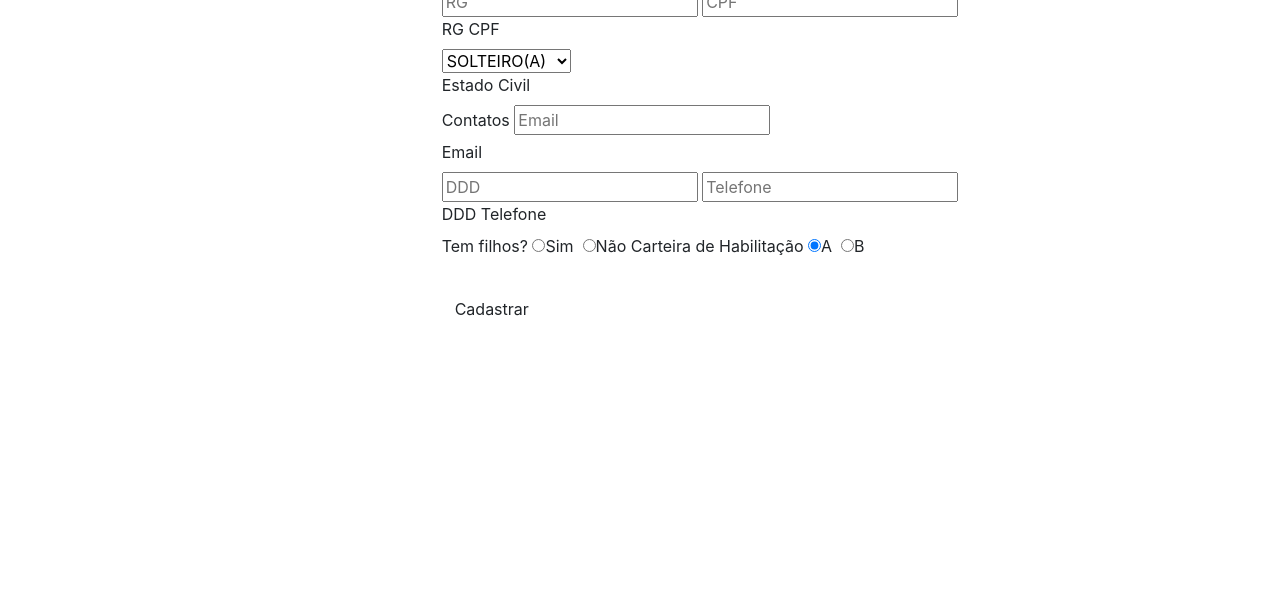
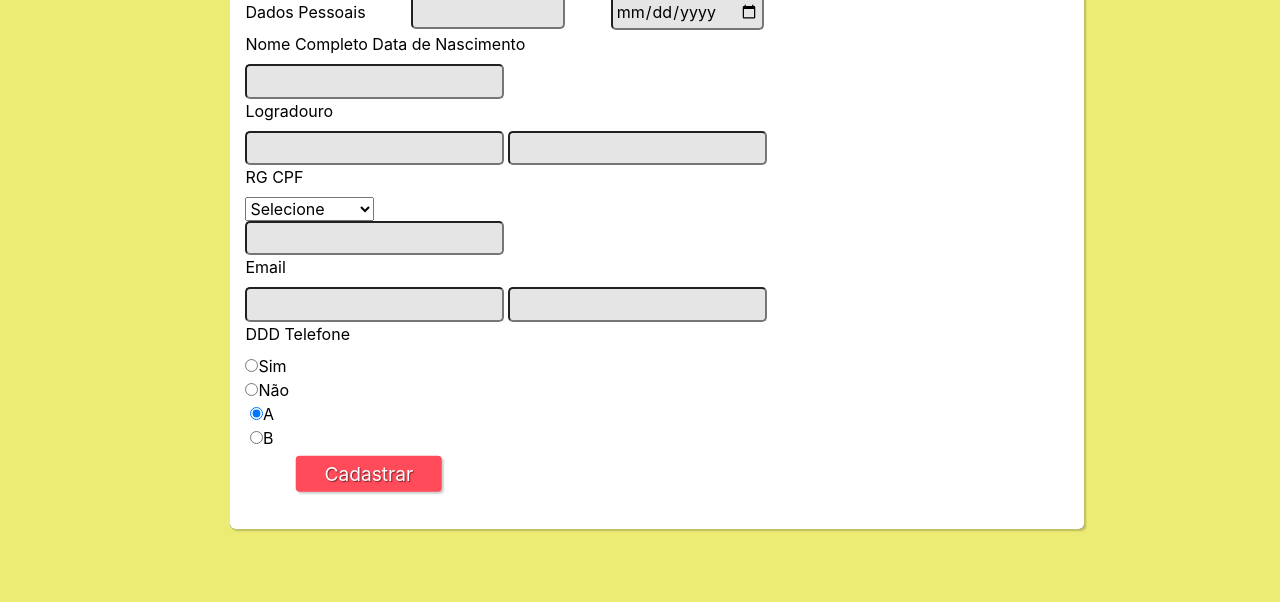
Before and after one commit to AndreyMouraGouvea/FormularioCadastroRevisao, a plain HTML site: page index.html in a window 1280 px wide. Shown: the part 198-800 px from the top of the page. Drawn offline with nearby package versions, Linux system fonts and the light colour scheme.

Commit message:
Poucos progressos

```diff
--- a/index.html
+++ b/index.html
@@ -22,34 +22,36 @@
 			<div class="col-sm-2">
 				<img src="img/curriculo.png" id="curriculo">
 			</div>
+			<!--  -->
+
 				<div class="col-sm-8 offset-2" id="titulo">
 					<div class="row">
 						<h1 id="titletop"> CADASTRO DE CURRÍCULO </h1>
 					</div>
 					<div class="row">
-					<div class="col-sm-12">
+						<div class="col-sm-12" id="workspace">
 							<!-- Início Formulário -->
 							<form>
 								<fieldset>
-								<label id="dados">Dados Pessoais</label>
-								<input type="text" name="nome" id="nome" required="" placeholder="Nome Completo">
-								<input type="date" name="data" id="data" required="" placeholder="Data de Nascimento">
+									<label id="completo">Dados Pessoais</label>
+									<input type="text" name="nome" id="nome" required="">
+									<input type="date" name="data" id="data" required="">
 								</fieldset>
 								<fieldset>
-								<label for="nome">Nome Completo</label>
-								<label for="data">Data de Nascimento</label>
+									<label for="nome" id="nome1">Nome Completo</label>
+									<label for="data" id="data1">Data de Nascimento</label>
 								</fieldset>
 								<!--  -->
 								<fieldset>
-								<input type="text" name="logradouro" id="logradouro" required="" placeholder="Logradouro">
+									<input type="text" name="logradouro" id="logradouro" required="">
 								</fieldset>
 								<fieldset>
 									<label for="logradouro">Logradouro</label>
 								</fieldset>
 								<!--  -->
 								<fieldset>
-								<input type="number" name="rg" id="rg" required="" placeholder="RG">
-								<input type="text"  name="cpf" id="cpf" required="" placeholder="CPF">
+									<input type="number" name="rg" id="rg" required="">
+									<input type="text"  name="cpf" id="cpf" required="" >
 								</fieldset>
 								<fieldset>
 									<label for="rg">RG</label>
@@ -58,27 +60,23 @@
 								<!--  -->
 								<fieldset>
 									<select name="status">
-									<option disabled="">Selecione</option>
+										<option selected disabled value="">Selecione</option>
 										<option>SOLTEIRO(A)</option>
 										<option>NAMORANDO</option>
 										<option>CASADO(A)</option>
 									</select>
 								</fieldset>
-							<fieldset>
-								<label for="status">Estado Civil</label>
-							</fieldset>
 								<!--  -->
 								<fieldset>
-								<label id="contatos">Contatos</label>
-								<input type="email" name="email" id="email" required="" placeholder="Email">
+									<input type="email" name="email" id="email" required="">
 								</fieldset>
 								<fieldset>
 									<label for="email">Email</label>
 								</fieldset>
 								<!--  -->
 								<fieldset>
-								<input type="number" name="ddd" id="ddd" required="" placeholder="DDD">
-								<input type="number" name="phone" id="phone" required="" placeholder="Telefone">
+									<input type="number" name="ddd" id="ddd" required="">
+									<input type="number" name="phone" id="phone" required="">
 								</fieldset>
 								<fieldset>
 									<label for="ddd">DDD</label>
@@ -86,17 +84,16 @@
 								</fieldset>
 								<!--  -->
 								<fieldset>
-								<label>Tem filhos?<label>
+
+									<input type="radio" name="son" value="Sim" id="sim">Sim<br>
+									<input type="radio" name="son" value="Nao" id="nao">Não<br>
 									<label for="son"></label>
-								<input type="radio" name="son" value="Sim">Sim
-								<label for="son"></label>
-								<input type="radio" name="son" value="Nao">Não
 								<!--  -->
-								<label>Carteira de Habilitação<label>
+
+									<input type="radio" name="cnh" value="A" checked>A<br>
 									<label for="cnh"></label>
-								<input type="radio" name="cnh" value="A" checked>A
+									<input type="radio" name="cnh" value="B">B<br>
 									<label for="cnh"></label>
-								<input type="radio" name="cnh" value="B">B
 								</fieldset>
 							</form>
 							<!-- Button Submit -->
@@ -105,7 +102,6 @@
 					</div>
 		</div>
 	</div>
-
 
 
 
--- a/style.css
+++ b/style.css
@@ -1,7 +1,116 @@
+*{
+	margin: 0;
+	padding: 0;
+}
+body{
+	background-color: #ecec75
+}
+/* container and html to full color LOL */
+.container-fluid{
+	background-color: #ecec75
+}
+html{
+	background-color: #ecec75
+}
 #curriculo{
-	width: 20vw;
+	width: 15vw;
+}
+#workspace{
+	background-color: white;
+	color: black;
+	box-shadow: 2px 2px 2px rgba(0,0,0,0.2);;
+	border-radius: 5px;
+
+
+}
+#titletop{
+	margin: 0 auto;
+	font-size: 35px;
+	padding: 10px;
+}
+#space{
+	margin-top: 5%;
+}
+#titulo{
+	color: white;
+	background-color: #1a1a1a;
+	margin-top: 5%;
+	/* WTF? Left p direita?? */
+	margin-left: 18%;
+	border-radius: 5px;
+
+}
+#completo{
+	padding-right: 5%;
+}
+#data{
+	margin-left: 5%;
+}
+/* Aumentar Tamanho Input Nome */
+#nome, #data{
+	width: 12vw;
+}
+/* Ajustar label de descrição */
+#nome1, #data1{
+	/* margin-left: 14%; */
+	/* display: flex;
+	justify-content: ; */
+
 }
 
-*br{
-	height: 90vh;
+
+
+
+
+
+
+
+
+
+
+
+
+
+
+
+
+
+
+
+input{
+	background-color: #e5e5e5;
+	border-radius: 5px;
+	padding: 0.2em;
 }
+input[type="radio"]{
+	background-color: #57b846;
+}
+#sim{
+	color: #57b846;
+}
+#button{
+	font-size: 1.2em;
+    background: #ff4b5a;
+    border: 0;
+    margin-bottom: 1em;
+    color: #ffffff;
+    padding: 0.2em 1.5em;
+    box-shadow: 2px 2px 2px rgba(0,0,0,0.2);
+    text-shadow: 1px 1px 1px rgba(0,0,0,0.5);
+    /* position: absolute; */
+	margin-left: 15%;
+    top: 90%;
+    left: 50%;
+    /* margin-right: -50%; */
+    transform: translate(-50%,-50%);
+}
+.button:hover{
+	background: #ff4b5a;
+	box-shadow: inset 2px 2px 2px rgba(0,0,0,0.2);
+	text-shadow: none;
+   }
+   /* Elementos de classe botão e de tag <select>
+   Deixar o cursor em forma de "mão"ao realizar o click */
+   .button, select{
+	   cursor: pointer;
+   }
```
Lines whose indentation alone changed are shown as unchanged.
